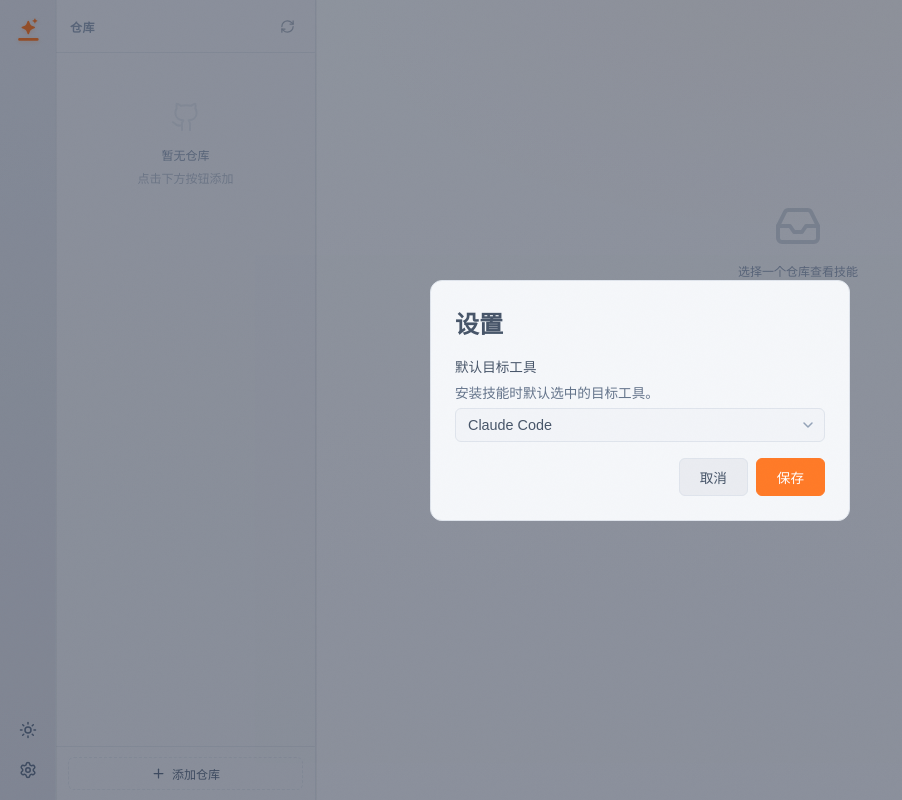
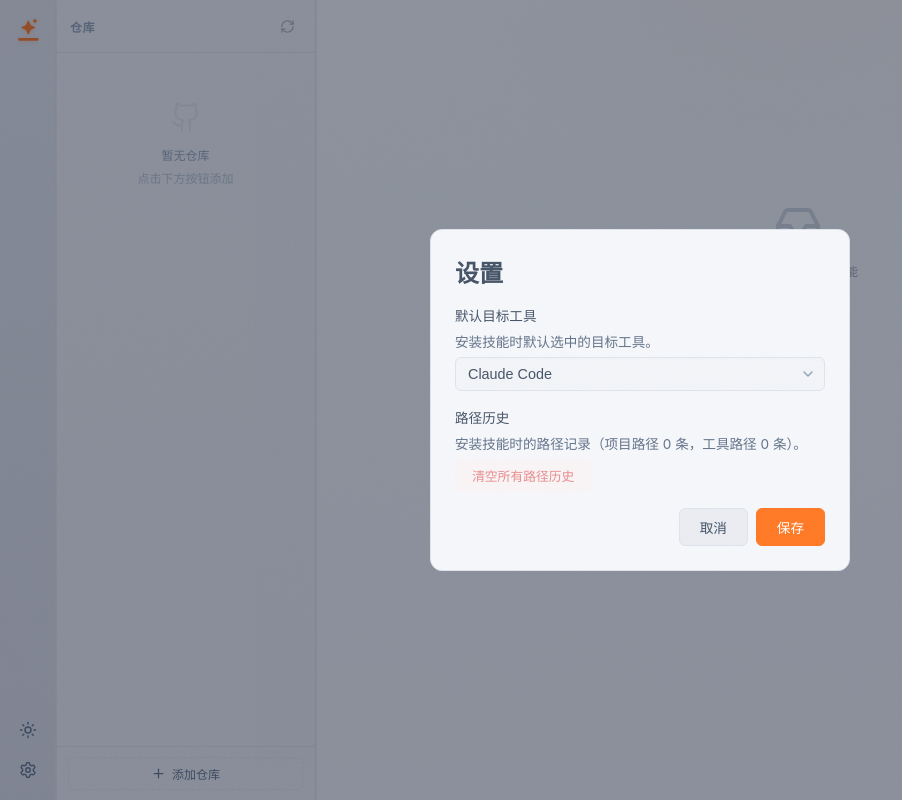
Before and after one commit to satrong/skills-manager, a Vue app: page / in a window 1280 px wide. Both pictures are taken after a click on the button 27 px from the left and 770 px from the top of the page. Shown: the whole page, without its empty margins (0-902 px from the left). Built offline with nearby package versions, Linux system fonts and the light colour scheme.

Commit message:
feat(settings): 支持清空路径历史记录
- 新增后端命令以清空项目和工具路径配置
- 新增设置界面统计与一键清空功能
- 优化用户隐私数据管理体验

```diff
--- a/src/components/SettingsDialog.vue
+++ b/src/components/SettingsDialog.vue
@@ -1,8 +1,9 @@
 <script setup lang="ts">
-import { ref } from 'vue';
+import { ref, computed } from 'vue';
 import type { ToolType } from '../types';
 import { TOOL_LABELS } from '../utils/toolPaths';
 import { useSettings } from '../composables/useSettings';
+import { invoke } from '@tauri-apps/api/core';
 
 const emit = defineEmits<{
   close: [];
@@ -11,10 +12,40 @@ const emit = defineEmits<{
 const { defaultToolType, setDefaultToolType } = useSettings();
 
 const selected = ref<ToolType>(defaultToolType.value);
+const projectPathCount = ref<number | null>(null);
+const toolPathCount = ref<number | null>(null);
+const clearing = ref(false);
 
 const tools: { value: ToolType; label: string }[] = (
   Object.entries(TOOL_LABELS) as [ToolType, string][]
 ).map(([value, label]) => ({ value, label }));
+
+async function loadCounts() {
+  try {
+    const config = await invoke<{ projectPaths: string[]; toolPaths: Record<string, string> }>('load_config');
+    projectPathCount.value = config.projectPaths.length;
+    toolPathCount.value = Object.keys(config.toolPaths).length;
+  } catch {
+    projectPathCount.value = 0;
+    toolPathCount.value = 0;
+  }
+}
+loadCounts();
+
+const totalCount = computed(() => (projectPathCount.value ?? 0) + (toolPathCount.value ?? 0));
+
+async function handleClearAll() {
+  clearing.value = true;
+  try {
+    await Promise.all([
+      invoke('clear_project_paths'),
+      invoke('clear_tool_paths'),
+    ]);
+    projectPathCount.value = 0;
+    toolPathCount.value = 0;
+  } catch { /* ignore */ }
+  clearing.value = false;
+}
 
 function handleSave() {
   setDefaultToolType(selected.value);
@@ -35,6 +66,20 @@ function handleSave() {
             {{ tool.label }}
           </option>
         </select>
+      </div>
+
+      <div class="section">
+        <label>路径历史</label>
+        <p class="desc">
+          安装技能时的路径记录（项目路径 {{ projectPathCount ?? '...' }} 条，工具路径 {{ toolPathCount ?? '...' }} 条）。
+        </p>
+        <button
+          class="danger-btn"
+          :disabled="clearing || totalCount === 0"
+          @click="handleClearAll"
+        >
+          {{ clearing ? '清空中...' : '清空所有路径历史' }}
+        </button>
       </div>
 
       <div class="actions">
@@ -103,4 +148,14 @@ button {
 button:hover { background: var(--bg-surface); }
 button.primary { background: var(--primary); color: #fff; border-color: var(--primary); }
 button.primary:hover:not(:disabled) { background: var(--primary-hover); }
+.danger-btn {
+  align-self: flex-start;
+  padding: 6px 16px;
+  font-size: 0.8rem;
+  background: var(--danger-light);
+  color: var(--danger);
+  border-color: transparent;
+}
+.danger-btn:hover:not(:disabled) { background: var(--danger); color: #fff; }
+.danger-btn:disabled { opacity: 0.5; cursor: not-allowed; }
 </style>
--- a/src/composables/useSettings.ts
+++ b/src/composables/useSettings.ts
@@ -21,10 +21,15 @@ async function setDefaultToolType(toolType: ToolType) {
   defaultToolType.value = toolType;
 }
 
+async function clearProjectPaths() {
+  await invoke('clear_project_paths');
+}
+
 export function useSettings() {
   return {
     defaultToolType,
     loadSettings,
     setDefaultToolType,
+    clearProjectPaths,
   };
 }
```
Also changed, not shown: 2 other files (tests, documents, lock files or other folders).
